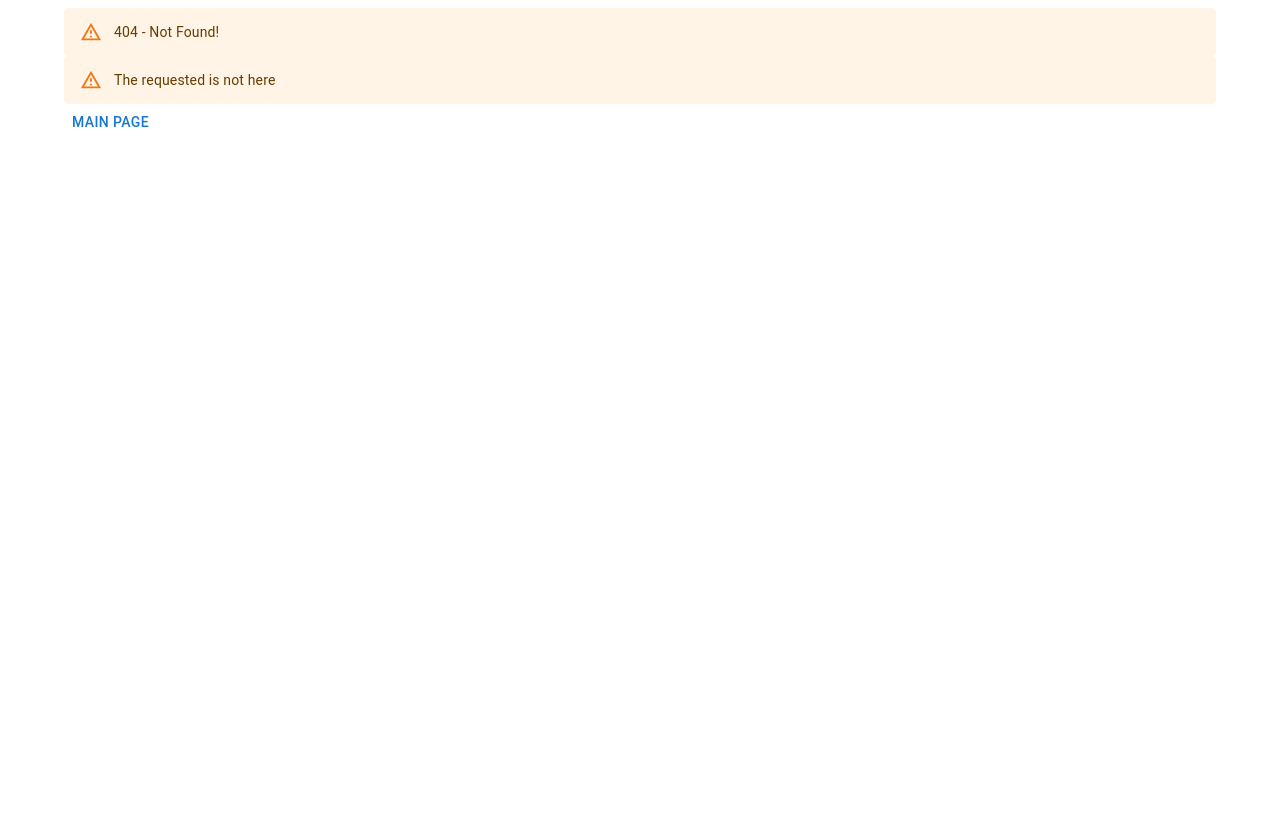
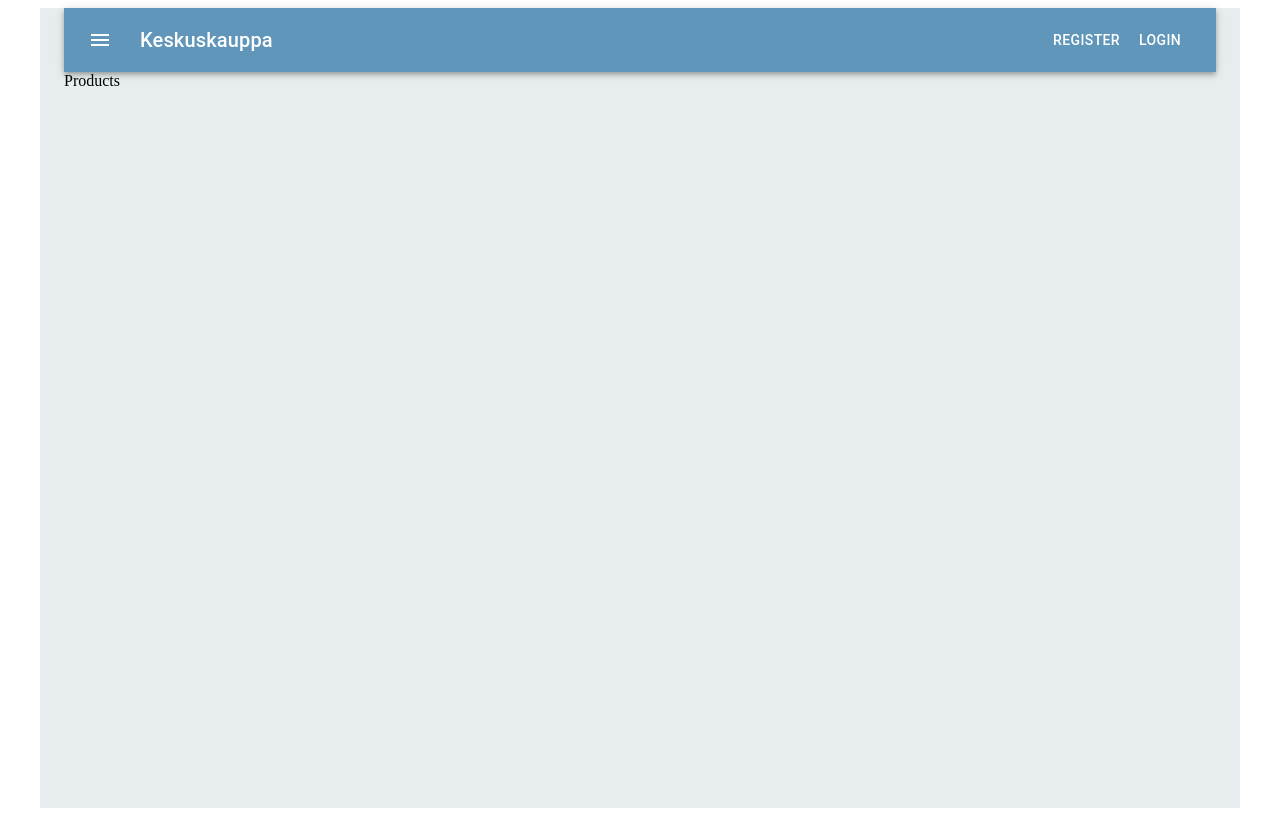
Before and after one commit to Toni86-pang/Keskuskauppa, a React (Vite) app in the folder frontend/: page /product in a window 1280 px wide. Before the commit this address had no page. Built offline with nearby package versions, Linux system fonts and the light colour scheme.

Commit message:
Added routers and navbar is fixed!

```diff
--- a/frontend/src/App.tsx
+++ b/frontend/src/App.tsx
@@ -1,6 +1,6 @@
 // import { useState } from 'react'
 import { Outlet } from 'react-router'
-import Navbar from './Navbar'
+import Navbar from './Components/Navbar'
 import { Container } from '@mui/material'
 
 function App() {
--- /dev/null
+++ b/frontend/src/Components/Navbar.tsx
@@ -0,0 +1,91 @@
+import { useState, MouseEvent } from 'react'
+
+import {
+    AppBar,
+    Box,
+    Toolbar,
+    Typography,
+    Button,
+    IconButton,
+    Menu,
+    MenuItem
+}
+    from '@mui/material'
+import MenuIcon from '@mui/icons-material/Menu'
+
+
+const Navbar = () => {
+
+
+
+    const [anchorEl, setAnchorEl] = useState<null | HTMLElement>(null)
+
+    const open = Boolean(anchorEl)
+
+
+    const handleClick = (event: MouseEvent<HTMLElement>) => {
+        setAnchorEl(event.currentTarget)
+    }
+
+    const handleClose = () => {
+        setAnchorEl(null)
+    }
+
+
+
+    return (
+        <Box sx={{ flexGrow: 1 }}>
+            <AppBar position="static" sx={{ bgcolor: "#6096ba" }}>
+                <Toolbar>
+                    <IconButton
+                        onClick={handleClick}
+                        size="large"
+                        edge="start"
+                        color="inherit"
+                        aria-label="menu"
+                        sx={{
+                            mr: 2,
+                            ":hover": { bgcolor: "darkblue" }
+                        }}
+                    >
+                        <MenuIcon />
+
+                    </IconButton>
+
+                    <Menu
+                        id="basic-menu"
+                        anchorEl={anchorEl}
+                        open={open}
+                        onClose={handleClose}
+                        MenuListProps={{
+                            'aria-labelledby': 'basic-button',
+                        }}
+                    >
+                        <MenuItem onClick={handleClose}><Button href='/'>Etusivu</Button></MenuItem>
+                        <MenuItem onClick={handleClose}><Button href='/product'>Astiat</Button></MenuItem>
+                        <MenuItem onClick={handleClose}><Button href='/product'>Eläimet</Button></MenuItem>
+                        <MenuItem onClick={handleClose}><Button href='/product'>Astiat</Button></MenuItem>
+
+
+
+
+                    </Menu>
+
+
+                    <Typography variant="h6" component="div" sx={{ flexGrow: 1 }}>
+                        Keskuskauppa
+                    </Typography>
+                    <Button
+                        href='/register'
+                        color="inherit">Register</Button> <Button
+                            href='/login'
+                            color="inherit">Login</Button>
+                </Toolbar>
+            </AppBar>
+
+
+        </Box>
+    )
+}
+
+export default Navbar
--- /dev/null
+++ b/frontend/src/Components/Products.tsx
@@ -0,0 +1,11 @@
+import React from 'react'
+
+function Products() {
+    return (
+        <div>
+            Products
+        </div>
+    )
+}
+
+export default Products
--- a/frontend/src/Navbar.tsx
+++ /dev/null
@@ -1,43 +0,0 @@
-import {
-    AppBar,
-    Box,
-    Toolbar,
-    Typography,
-    Button,
-    IconButton
-}
-    from '@mui/material'
-import MenuIcon from '@mui/icons-material/Menu'
-const Navbar = () => {
-
-    {
-        return (
-            <Box sx={{ flexGrow: 1 }}>
-                <AppBar position="static" sx={{ bgcolor: "#6096ba" }}>
-                    <Toolbar>
-                        <IconButton
-                            href='/'
-                            size="large"
-                            edge="start"
-                            color="inherit"
-                            aria-label="menu"
-                            sx={{
-                                mr: 2,
-                                ":hover": { bgcolor: "darkblue" }
-                            }}
-                        >
-                            <MenuIcon />
-                        </IconButton>
-                        <Typography variant="h6" component="div" sx={{ flexGrow: 1 }}>
-                            Keskuskauppa
-                        </Typography>
-                        <Button
-                            href='/register'
-                            color="inherit">Register</Button>
-                    </Toolbar>
-                </AppBar>
-            </Box>
-        )
-    }
-}
-export default Navbar
```
Also changed, not shown: frontend/src/Components/Login.tsx (added, +11 -0 lines), frontend/src/Components/Profile.tsx (added, +11 -0 lines), frontend/src/main.tsx (+11 -1 lines), frontend/src/Pages/ErrorPage.tsx (renamed from frontend/src/ErrorPage.tsx).
